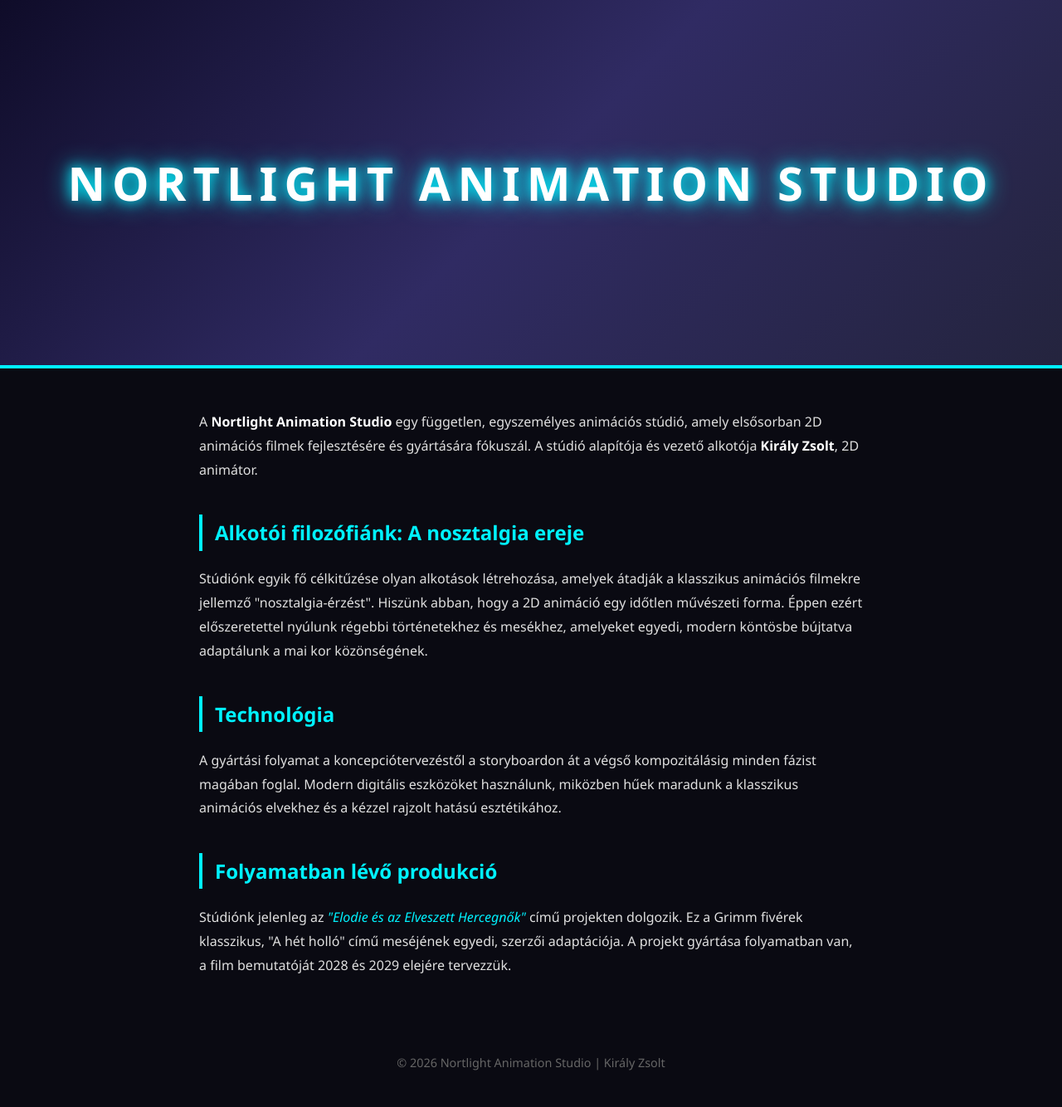
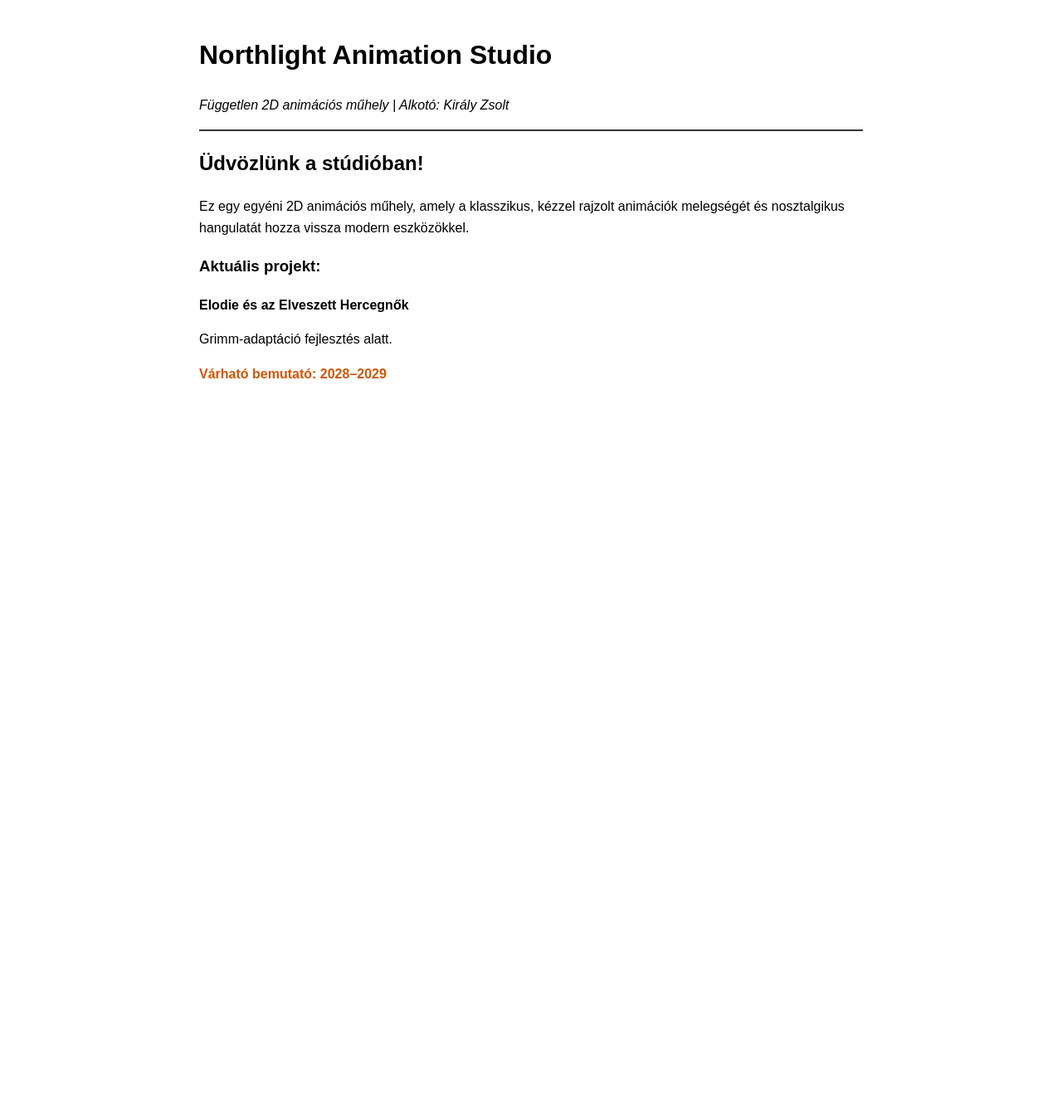
Before and after one commit to kiralyemiliakinga-hub/nortlightstudio, a plain HTML site: page index.html in a window 1280 px wide. Shown: the whole page at 83% size. After the commit the page ends 800 px from the top, so only its background shows below. Drawn offline with Linux system fonts and the light colour scheme.

Commit message:
Add files via upload

```diff
--- a/index.html
+++ b/index.html
@@ -1,88 +1,34 @@
 <!DOCTYPE html>
 <html lang="hu">
 <head>
-  <meta charset="UTF-8">
-  <meta name="viewport" content="width=device-width, initial-scale=1.0">
-  <title>Nortlight Animation Studio</title>
-  <style>
-    /* Alapbeállítások */
-    body {
-      margin: 0;
-      font-family: 'Segoe UI', Tahoma, Geneva, Verdana, sans-serif;
-      background-color: #0a0a12;
-      color: #e0e0e0;
-      line-height: 1.8;
-    }
+    <meta charset="UTF-8">
+    <meta name="viewport" content="width=device-width, initial-scale=1.0">
 
-    /* Sarkifény hatású fejléc */
-    .hero {
-      height: 50vh;
-      background: linear-gradient(135deg, #0f0c29, #302b63, #24243e);
-      display: flex;
-      justify-content: center;
-      align-items: center;
-      text-align: center;
-      border-bottom: 4px solid #00f2ff;
-      padding: 20px;
-    }
+    <title>Northlight Animation Studio | Független 2D Animációs Műhely</title>
+    <meta name="description" content="A Northlight Animation Studio egy független 2D animációs műhely, ahol Király Zsolt klasszikus stílusú, nosztalgikus meséket és animációs filmeket készít, beleértve az Elodie és az Elveszett Hercegnők projektet.">
 
-    h1 {
-      font-size: 3.5rem;
-      letter-spacing: 8px;
-      text-transform: uppercase;
-      color: #fff;
-      text-shadow: 0 0 15px #00f2ff, 0 0 30px #00f2ff;
-      margin: 0;
-    }
-
-    /* Tartalom stílusa */
-    .content {
-      max-width: 800px;
-      margin: 50px auto;
-      padding: 0 20px;
-    }
-
-    h2 {
-      color: #00f2ff;
-      border-left: 4px solid #00f2ff;
-      padding-left: 15px;
-      margin-top: 40px;
-    }
-
-    strong { color: #fff; }
-    em { color: #00f2ff; font-style: italic; }
-
-    /* Lábléc */
-    footer {
-      text-align: center;
-      padding: 40px;
-      font-size: 0.9rem;
-      color: #666;
-    }
-  </style>
+    <style>
+        body { font-family: sans-serif; line-height: 1.6; max-width: 800px; margin: auto; padding: 20px; }
+        header { border-bottom: 2px solid #333; margin-bottom: 20px; }
+        .highlight { font-weight: bold; color: #d35400; }
+    </style>
 </head>
 <body>
 
-  <div class="hero">
-    <h1>NORTLIGHT ANIMATION STUDIO</h1>
-  </div>
+    <header>
+        <h1>Northlight Animation Studio</h1>
+        <p><em>Független 2D animációs műhely | Alkotó: Király Zsolt</em></p>
+    </header>
 
-  <div class="content">
-    <p>A <strong>Nortlight Animation Studio</strong> egy független, egyszemélyes animációs stúdió, amely elsősorban 2D animációs filmek fejlesztésére és gyártására fókuszál. A stúdió alapítója és vezető alkotója <strong>Király Zsolt</strong>, 2D animátor.</p>
+    <main>
+        <h2>Üdvözlünk a stúdióban!</h2>
+        <p>Ez egy egyéni 2D animációs műhely, amely a klasszikus, kézzel rajzolt animációk melegségét és nosztalgikus hangulatát hozza vissza modern eszközökkel.</p>
 
-    <h2>Alkotói filozófiánk: A nosztalgia ereje</h2>
-    <p>Stúdiónk egyik fő célkitűzése olyan alkotások létrehozása, amelyek átadják a klasszikus animációs filmekre jellemző "nosztalgia-érzést". Hiszünk abban, hogy a 2D animáció egy időtlen művészeti forma. Éppen ezért előszeretettel nyúlunk régebbi történetekhez és mesékhez, amelyeket egyedi, modern köntösbe bújtatva adaptálunk a mai kor közönségének.</p>
-
-    <h2>Technológia</h2>
-    <p>A gyártási folyamat a koncepciótervezéstől a storyboardon át a végső kompozitálásig minden fázist magában foglal. Modern digitális eszközöket használunk, miközben hűek maradunk a klasszikus animációs elvekhez és a kézzel rajzolt hatású esztétikához.</p>
-
-    <h2>Folyamatban lévő produkció</h2>
-    <p>Stúdiónk jelenleg az <em>"Elodie és az Elveszett Hercegnők"</em> című projekten dolgozik. Ez a Grimm fivérek klasszikus, "A hét holló" című meséjének egyedi, szerzői adaptációja. A projekt gyártása folyamatban van, a film bemutatóját 2028 és 2029 elejére tervezzük.</p>
-  </div>
-
-  <footer>
-    &copy; 2026 Nortlight Animation Studio | Király Zsolt
-  </footer>
+        <h3>Aktuális projekt:</h3>
+        <p><strong>Elodie és az Elveszett Hercegnők</strong></p>
+        <p>Grimm-adaptáció fejlesztés alatt.</p>
+        <p class="highlight">Várható bemutató: 2028–2029</p>
+    </main>
 
 </body>
 </html>
```
